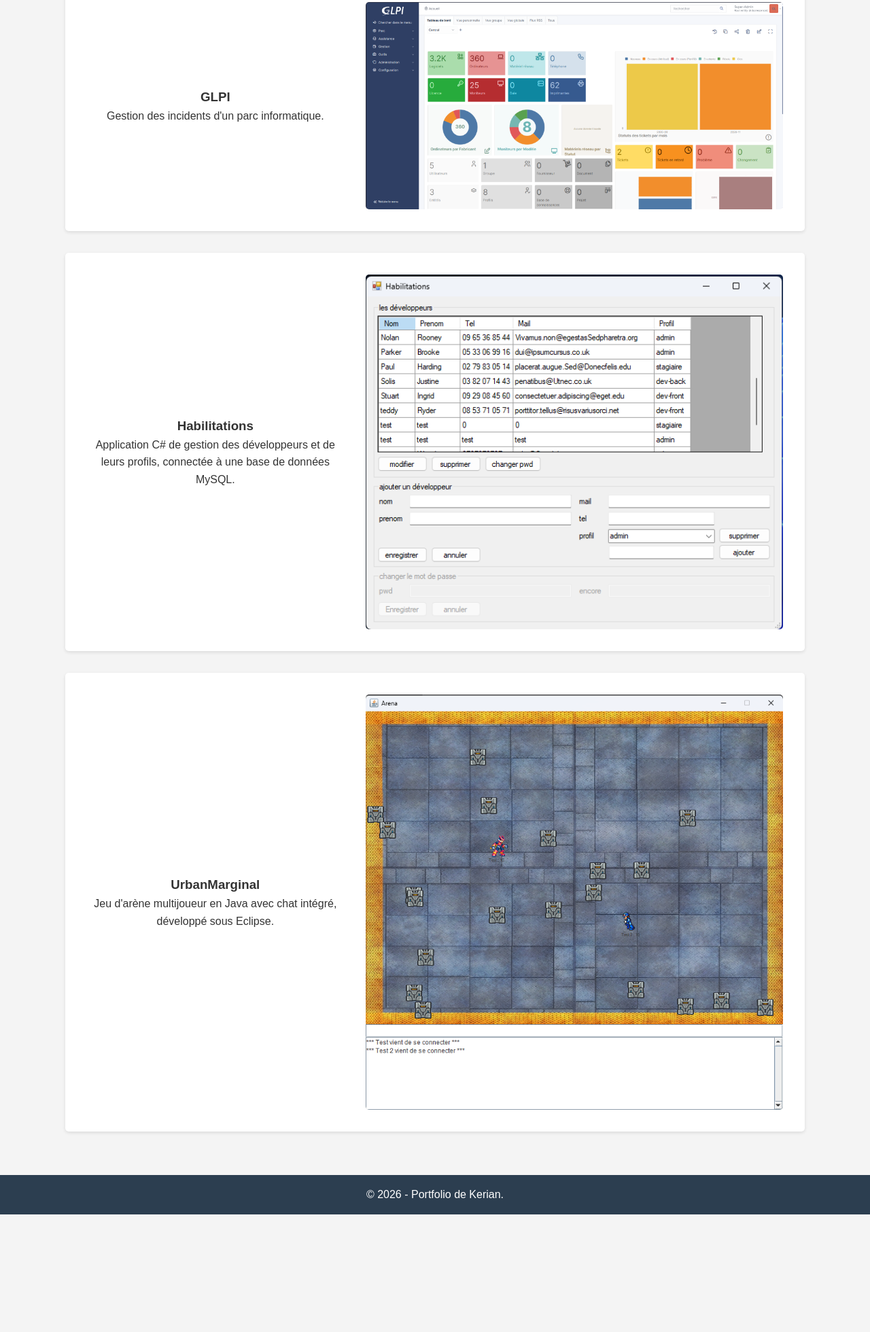
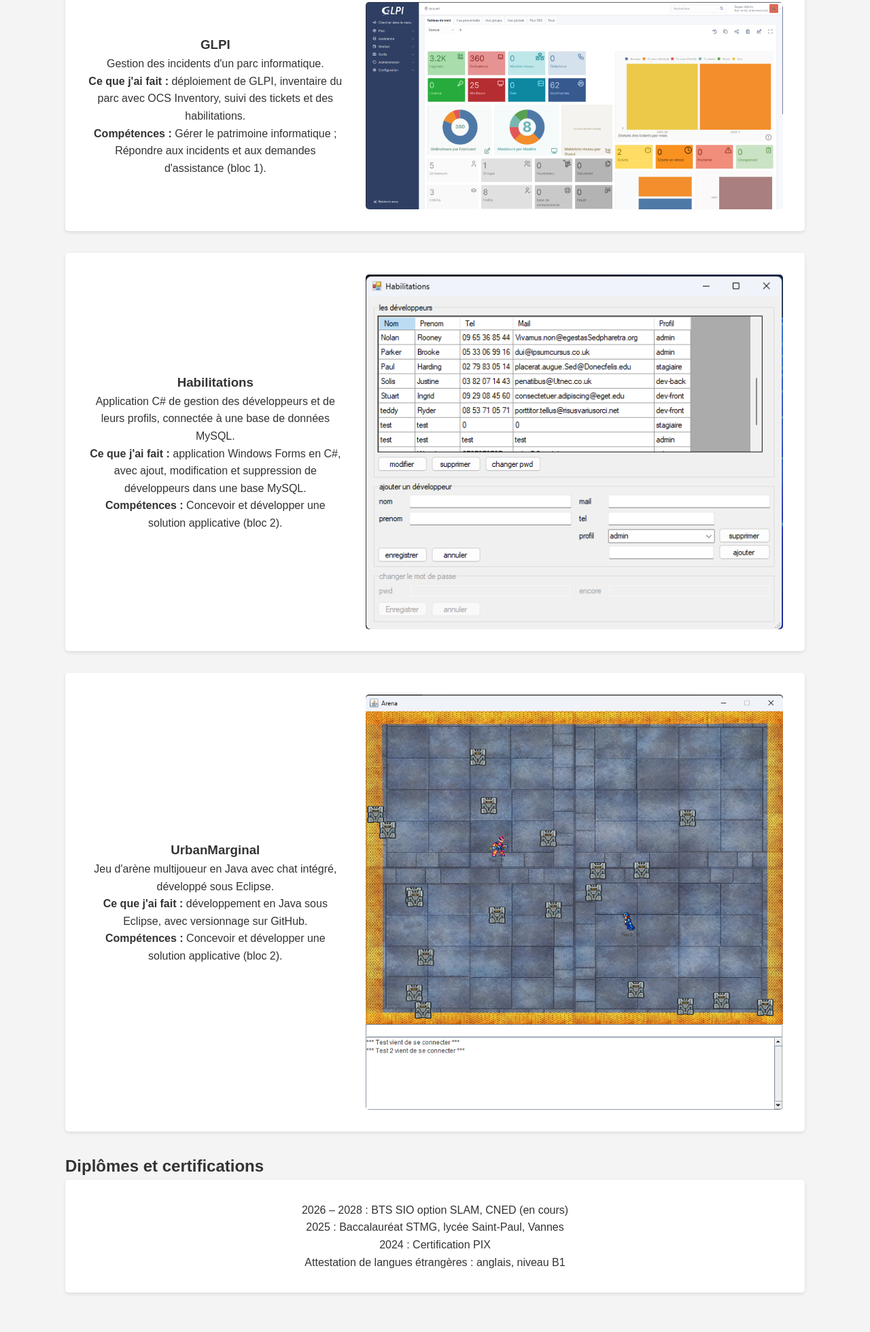
Before and after one commit to Kerian95/Kerian95.github.io, a plain HTML site: page index.html in a window 1280 px wide. Shown: the part 500-2460 px from the top of the page at 68% size. Before the commit the page ends 2287 px from the top, so only its background shows below. Drawn offline with Linux system fonts and the light colour scheme.

Commit message:
finalisation

```diff
--- a/index.html
+++ b/index.html
@@ -1,11 +1,13 @@
 <!DOCTYPE html>
 <html lang="fr">
+
 <head>
     <meta charset="UTF-8">
     <meta name="viewport" content="width=device-width, initial-scale=1.0">
     <title>Mon Portfolio</title>
     <link rel="stylesheet" href="style.css">
 </head>
+
 <body>
 
     <header class="entete">
@@ -23,7 +25,8 @@
         <article class="carte-projet">
             <div class="carte-intro">
                 <h2>Présentation</h2>
-                <p>Étudiant en BTS SIO option SLAM au CNED, je développe en C#, Java, JavaScript et SQL. Je recherche un stage de développeur d'applications.</p>
+                <p>Étudiant en BTS SIO option SLAM au CNED, je développe en C#, Java, JavaScript et SQL. Je recherche un
+                    stage de développeur d'applications.</p>
                 <p><a href="cv.pdf">Télécharger mon CV (PDF)</a></p>
                 <p>Contact : kerian118@gmail.com</p>
             </div>
@@ -37,6 +40,10 @@
                 <div class="carte-projet-texte">
                     <h3 class="carte-projet-titre">GLPI</h3>
                     <p class="carte-projet-description">Gestion des incidents d'un parc informatique.</p>
+                    <p><strong>Ce que j'ai fait :</strong> déploiement de GLPI, inventaire du parc avec OCS Inventory,
+                        suivi des tickets et des habilitations.</p>
+                    <p><strong>Compétences :</strong> Gérer le patrimoine informatique ; Répondre aux incidents et aux
+                        demandes d'assistance (bloc 1).</p>
                 </div>
             </div>
         </article>
@@ -46,7 +53,11 @@
                 <img src="images/habilitations.png" alt="Projet Habilitations" class="carte-projet-image">
                 <div class="carte-projet-texte">
                     <h3 class="carte-projet-titre">Habilitations</h3>
-                    <p class="carte-projet-description">Application C# de gestion des développeurs et de leurs profils, connectée à une base de données MySQL.</p>
+                    <p class="carte-projet-description">Application C# de gestion des développeurs et de leurs profils,
+                        connectée à une base de données MySQL.</p>
+                    <p><strong>Ce que j'ai fait :</strong> application Windows Forms en C#, avec ajout, modification et
+                        suppression de développeurs dans une base MySQL.</p>
+                    <p><strong>Compétences :</strong> Concevoir et développer une solution applicative (bloc 2).</p>
                 </div>
             </div>
         </article>
@@ -56,11 +67,24 @@
                 <img src="images/urbanmarginal.png" alt="UrbanMarginal" class="carte-projet-image">
                 <div class="carte-projet-texte">
                     <h3 class="carte-projet-titre">UrbanMarginal</h3>
-                    <p class="carte-projet-description">Jeu d'arène multijoueur en Java avec chat intégré, développé sous Eclipse.</p>
+                    <p class="carte-projet-description">Jeu d'arène multijoueur en Java avec chat intégré, développé
+                        sous Eclipse.</p>
+                    <p><strong>Ce que j'ai fait :</strong> développement en Java sous Eclipse, avec versionnage sur
+                        GitHub.</p>
+                    <p><strong>Compétences :</strong> Concevoir et développer une solution applicative (bloc 2).</p>
                 </div>
             </div>
         </article>
+        <h2 class="section-titre">Diplômes et certifications</h2>
 
+        <article class="carte-projet">
+            <div class="carte-intro">
+                <p>2026 – 2028 : BTS SIO option SLAM, CNED (en cours)</p>
+                <p>2025 : Baccalauréat STMG, lycée Saint-Paul, Vannes</p>
+                <p>2024 : Certification PIX</p>
+                <p>Attestation de langues étrangères : anglais, niveau B1</p>
+            </div>
+        </article>
     </section>
 
     <footer class="pied-de-page">
@@ -68,4 +92,5 @@
     </footer>
 
 </body>
+
 </html>
```
